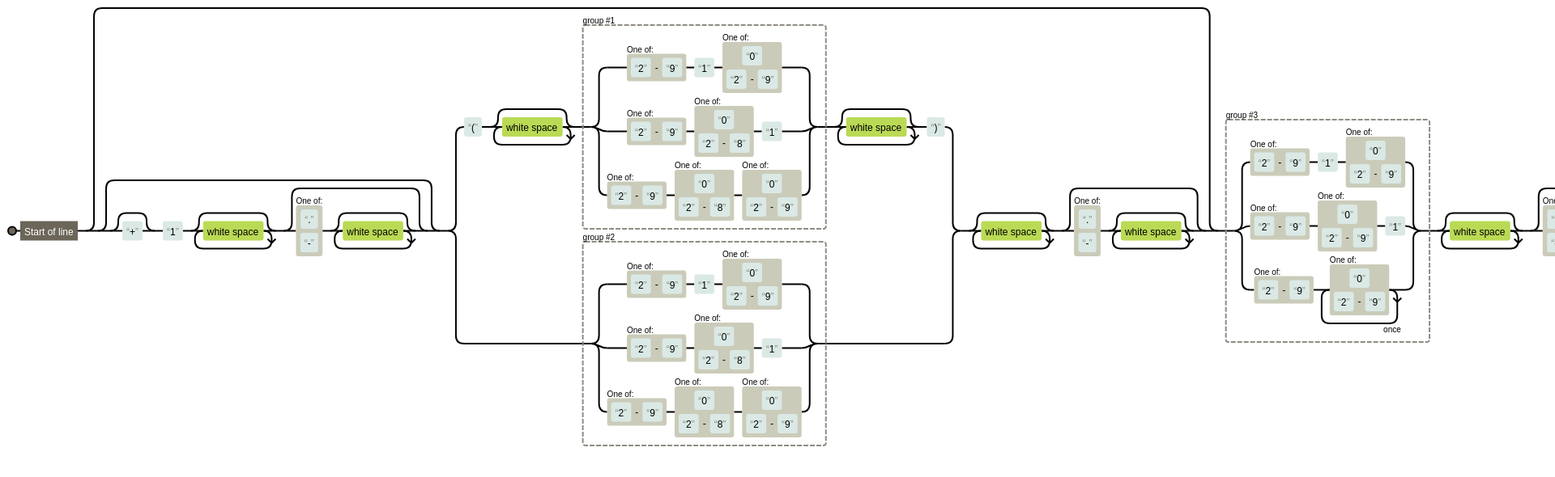
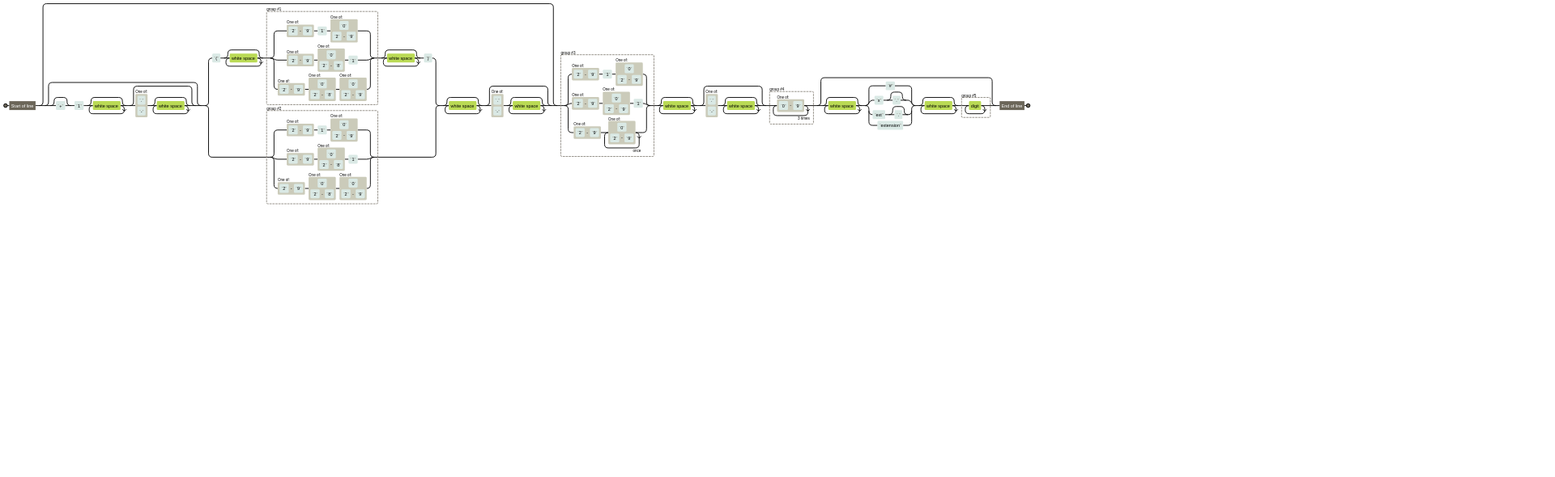
Before and after one commit to StevenCyb/regexper-lib, a website: page demo.html in a window 1280 px wide. Shown: the top 590 px of the page at 81% size, 1920 px wide, since content can reach past the window. Drawn offline with Linux system fonts and the light colour scheme.

Commit message:
Demo scale diagram to fit

```diff
--- a/demo.html
+++ b/demo.html
@@ -15,6 +15,7 @@
     <svg id="diagram"></svg>
   </div>
 
+  <script src="interact.js"></script>
   <script>
     var expression = `^(?:(?:\\+?1\\s*(?:[.-]\\s*)?)?(?:\\(\\s*([2-9]1[02-9]|[2-9][02-8]1|[2-9][02-8][02-9])\\s*\\)|([2-9]1[02-9]|[2-9][02-8]1|[2-9][02-8][02-9]))\\s*(?:[.-]\\s*)?)?([2-9]1[02-9]|[2-9][02-9]1|[2-9][02-9]{2})\\s*(?:[.-]\\s*)?([0-9]{4})(?:\\s*(?:#|x\\.?|ext\\.?|extension)\\s*(\\d+))?$`;
 
@@ -25,6 +26,8 @@
         svg,
         function(isLoading) {
           if(!isLoading) {
+            fitZoom();
+
             svg.style.opacity = '1';
             progress.style.opacity = '0';
 
@@ -45,7 +48,5 @@
         console.error(message);
       });
   </script>
-
-  <script src="interact.js"></script>
 </body>
 </html>
--- a/interact.js
+++ b/interact.js
@@ -4,6 +4,20 @@ var scale = 1,
     pointY = 0,
     start = { x: 0, y: 0 },
     zoom = document.getElementById("zoom");
+
+function fitZoom() {
+  var svg = zoom.getElementsByTagName('svg')[0],
+      svgRect = svg.getBBox();
+
+  var fitScale = Math.min(
+    zoom.offsetHeight / svgRect.height,
+    zoom.offsetWidth / svgRect.width,
+  );
+
+  // Set the fitting scale but remove 1% as buffer
+  scale = fitScale * 0.99;
+  setTransform();
+}
 
 function setTransform() {
   zoom.style.transform = "translate(" + pointX + "px, " + pointY + "px) scale(" + scale + ")";
```
